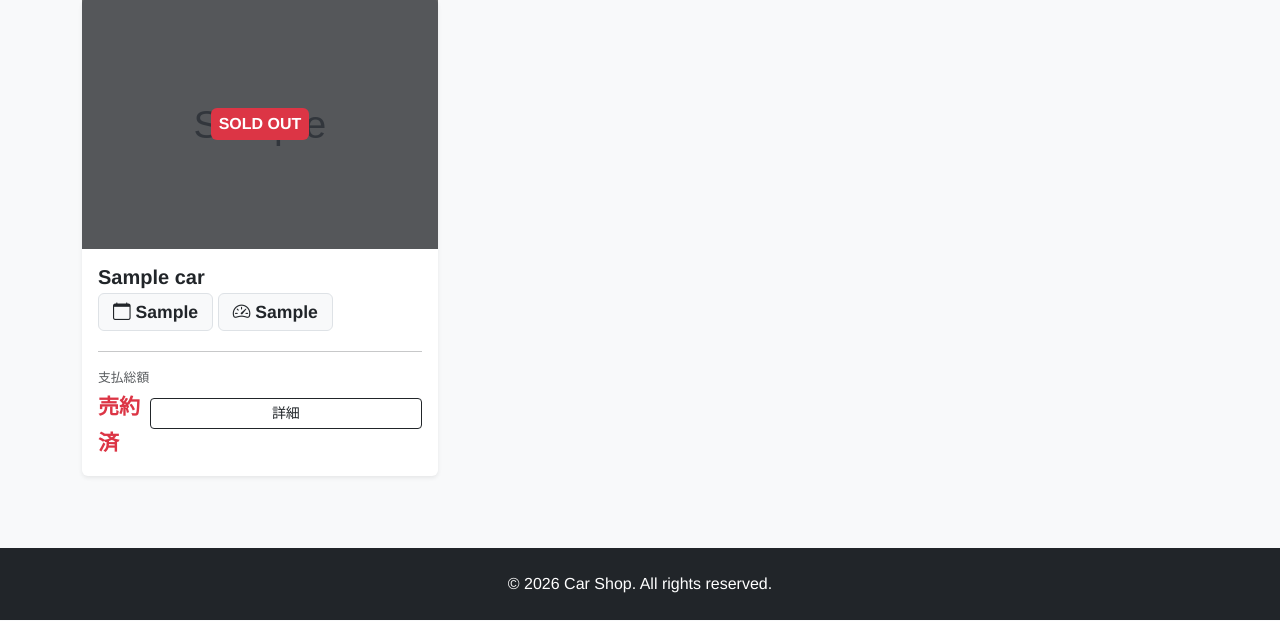
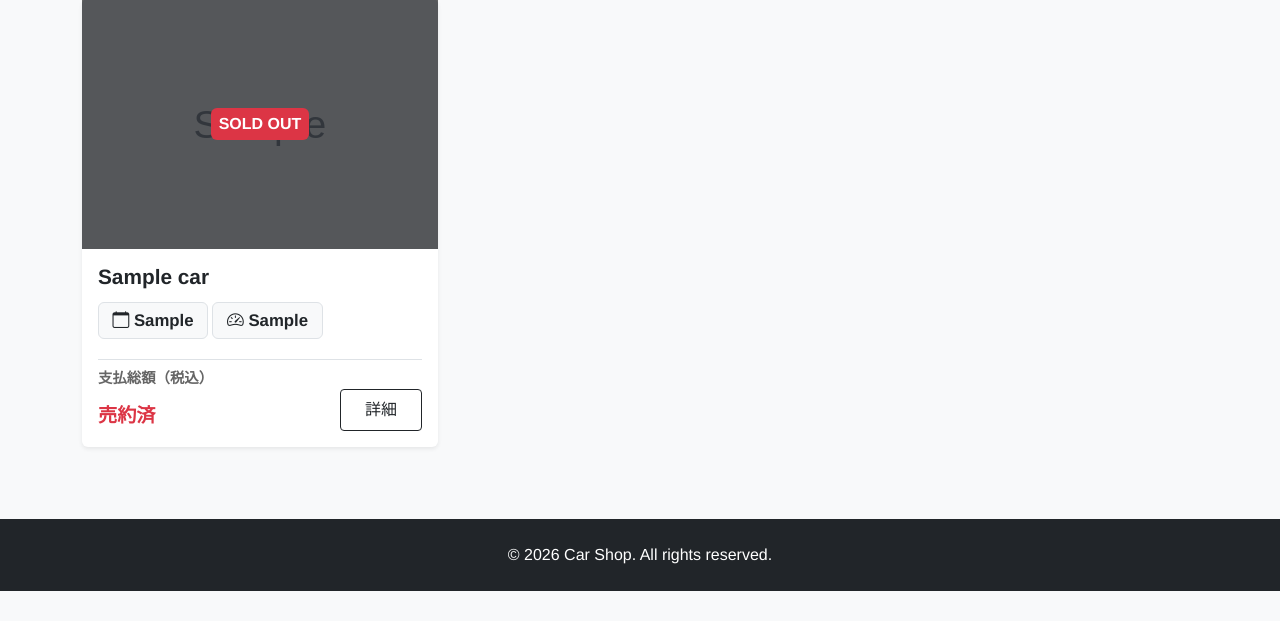
Before and after one commit to shinyaokubo-ai/car_shop, a Django app: page / in a window 1280 px wide. Shown: the part 179-800 px from the top of the page. Run offline with Django 5.2, Linux system fonts and the light colour scheme; tables that the repository leaves empty hold one stand-in row (values such as "Sample post"); grey boxes marked "Sample" are stand-in pictures.

Commit message:
PC版の価格表示をさらに大きく強調

```diff
--- a/cars/templates/cars/stock_list.html
+++ b/cars/templates/cars/stock_list.html
@@ -3,7 +3,7 @@
 
 {% block content %}
 <style>
-    /* 基本（スマホ）の設定：3列で見やすくコンパクトに */
+    /* 【基本：スマホの設定】 3列でコンパクトに */
     .car-card-img {
         height: 120px;
         object-fit: cover;
@@ -15,26 +15,45 @@
         font-size: 0.7rem;
         padding: 0.3em;
     }
+    .price-label {
+        font-size: 0.6rem;
+        margin-bottom: 0;
+    }
     .price-text {
-        font-size: 0.9rem;
+        font-size: 0.95rem; /* スマホでも少しだけ大きく */
     }
 
-    /* PC版（画面幅が768px以上）の時だけ、以前のサイズに上書き */
+    /* 【PC版の設定：画面幅が768px以上】 */
     @media (min-width: 768px) {
         .car-card-img {
-            height: 250px; /* 画像を大きく戻す */
+            height: 250px;
         }
         .car-title {
-            font-size: 1.25rem; /* 車名を大きく */
+            font-size: 1.3rem;
+            margin-bottom: 0.75rem !important;
         }
         .car-badge {
-            font-size: 1.1rem; /* 年式・距離を大きく */
+            font-size: 1.05rem;
             padding: 0.5em 0.8em;
-            display: inline-block !important; /* 横並びに戻す */
+            display: inline-block !important;
             width: auto !important;
         }
+        /* ★金額ラベルを少し太く */
+        .price-label {
+            font-size: 0.9rem;
+            font-weight: bold;
+            color: #666;
+        }
+        /* ★金額を圧倒的に大きく（以前の1.5rem → 1.8rem以上に拡大） */
         .price-text {
-            font-size: 1.5rem; /* 価格を大きく(fs-4相当) */
+            font-size: 2.1rem;
+            line-height: 1.2;
+        }
+        /* ★詳細ボタンを横幅いっぱいにせず、少しスマートに */
+        .detail-btn {
+            font-size: 1rem;
+            padding: 0.5rem 1.5rem !important;
+            width: auto !important;
         }
     }
 </style>
@@ -62,10 +81,10 @@
                     {% endif %}
                 </div>
 
-                <div class="card-body p-2 p-md-3">
-                    <h5 class="card-title fw-bold mb-1 text-truncate car-title">{{ car.title }}</h5>
+                <div class="card-body p-2 p-md-3 d-flex flex-column">
+                    <h5 class="card-title fw-bold text-truncate car-title">{{ car.title }}</h5>
 
-                    <div class="mb-2">
+                    <div class="mb-3">
                       <span class="badge bg-light text-dark border d-block d-md-inline-block mb-1 car-badge">
                         <i class="bi bi-calendar d-none d-md-inline"></i> {{ car.registration_year }}
                       </span>
@@ -74,20 +93,18 @@
                       </span>
                     </div>
 
-                    <hr class="d-none d-md-block">
-
-                    <div class="d-md-flex justify-content-between align-items-center mt-auto">
-                        <div>
-                            <p class="text-muted mb-0 d-none d-md-block" style="font-size: 0.8rem;">支払総額</p>
+                    <div class="mt-auto pt-2 border-top">
+                        <p class="price-label mb-0">支払総額（税込）</p>
+                        <div class="d-md-flex justify-content-between align-items-end">
                             <div class="text-danger fw-bold price-text">
                                 {% if car.is_sold_out %}
-                                    <span class="small">売約済</span>
+                                    <span style="font-size: 1.2rem;">売約済</span>
                                 {% else %}
-                                    ¥{{ car.price_total|intcomma }}
+                                    <span style="font-size: 0.7em;">¥</span>{{ car.price_total|intcomma }}
                                 {% endif %}
                             </div>
+                            <a href="{% url 'car_detail' car.pk %}" class="btn btn-outline-dark btn-sm detail-btn mt-2 mt-md-0">詳細</a>
                         </div>
-                        <a href="{% url 'car_detail' car.pk %}" class="btn btn-outline-dark btn-sm w-100 w-md-auto mt-2 mt-md-0 px-md-3">詳細</a>
                     </div>
                 </div>
             </div>
```
